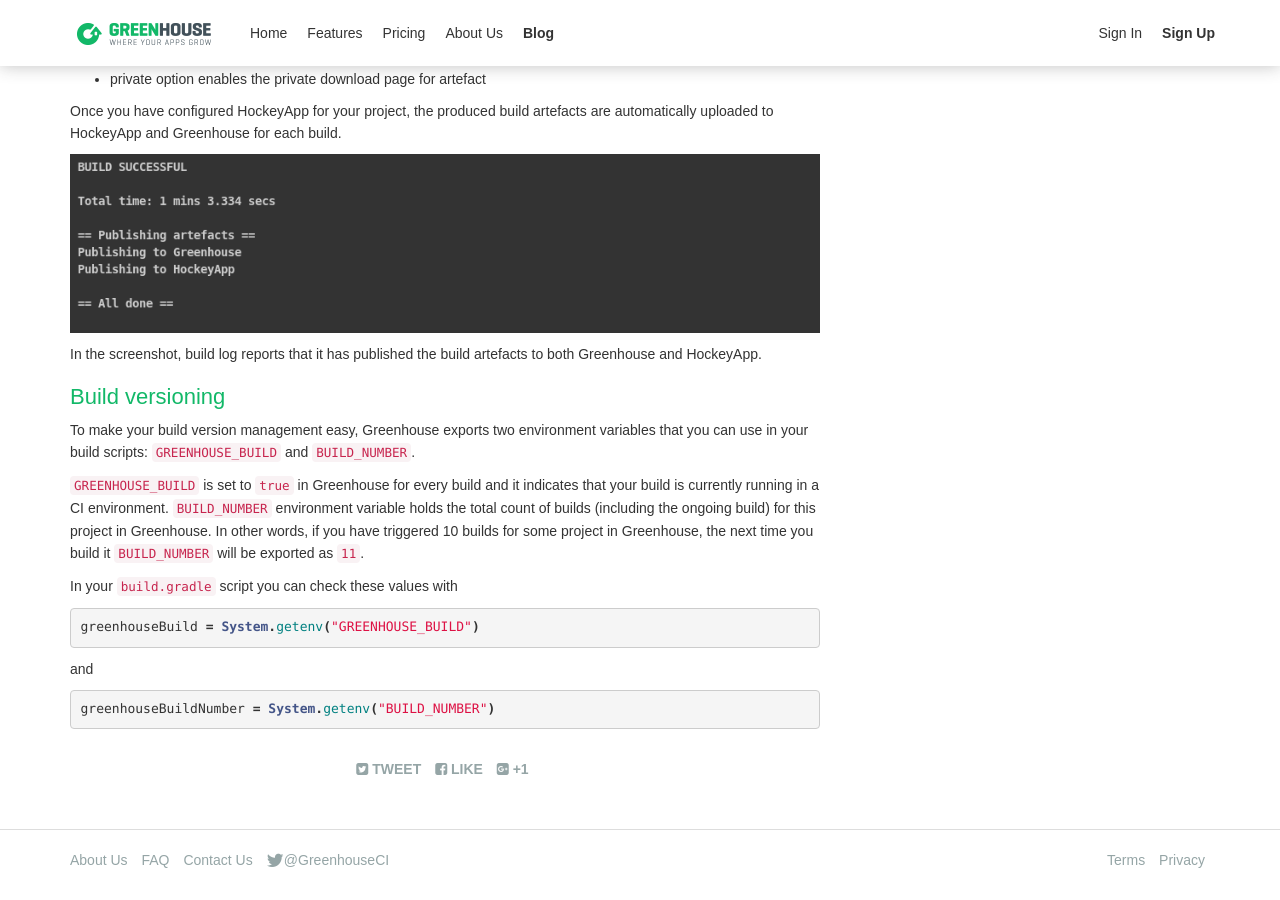
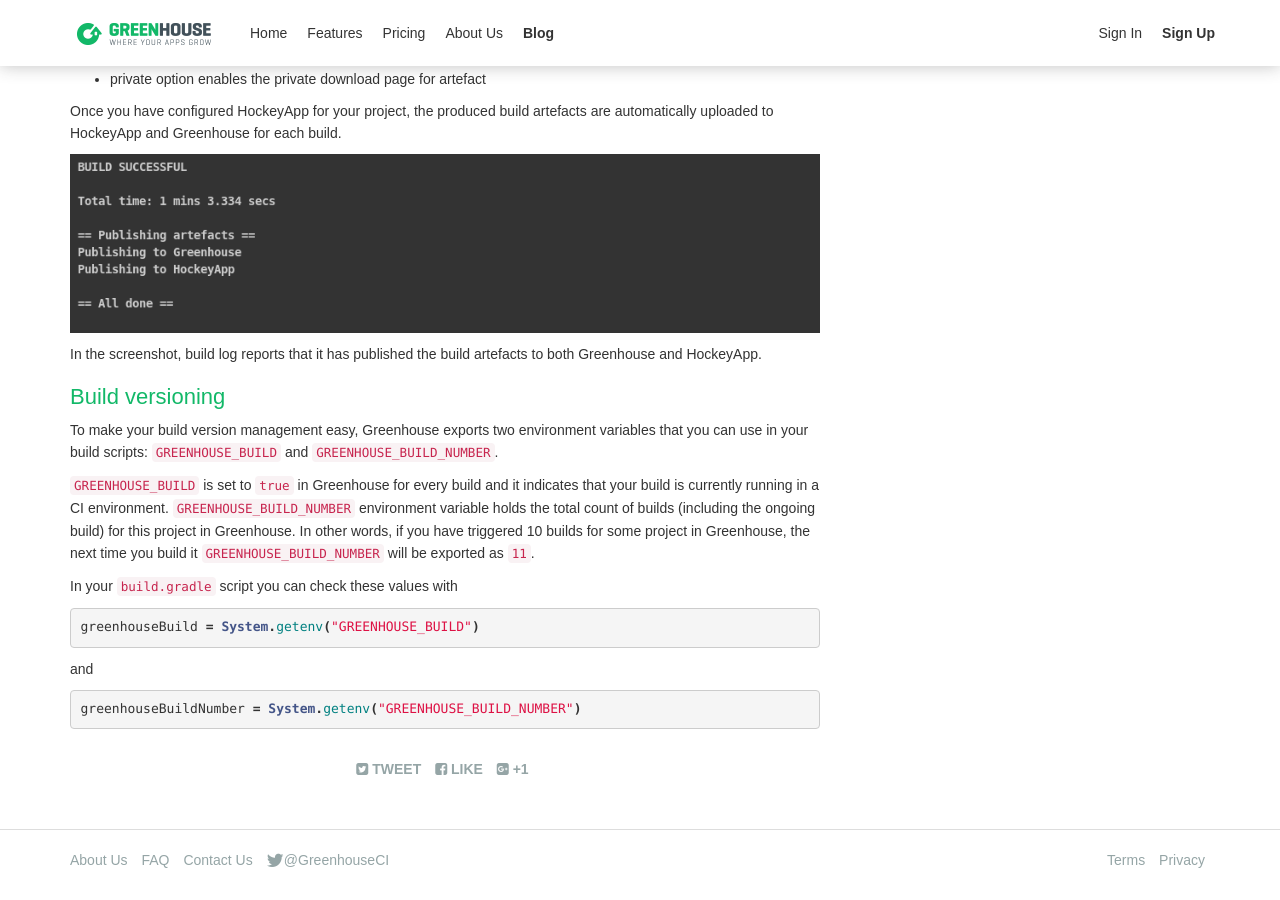
Before and after one commit to GreenhouseCI/blog.greenhouseci.com, a Jekyll site: the page built from pages/android_tutorial.md, in a window 1280 px wide and 900 px high, scrolled down 8932 px. Built offline with Jekyll 4.4.1, drawn with Linux system fonts in a browser that asks for light colours; nearby versions of some CDN libraries; comment, search, counter and statistics services are not loaded.

Commit message:
change BUILD_NUMBER -> GREENHOUSE_BUILD_NUMBER

```diff
--- a/pages/android_tutorial.md
+++ b/pages/android_tutorial.md
@@ -248,10 +248,10 @@
 <h2 id="build-versioning">Build versioning</h2>
 
 To make your build version management easy, Greenhouse exports two environment variables
-that you can use in your build scripts: `GREENHOUSE_BUILD` and `BUILD_NUMBER`.
+that you can use in your build scripts: `GREENHOUSE_BUILD` and `GREENHOUSE_BUILD_NUMBER`.
 
-`GREENHOUSE_BUILD` is set to `true` in Greenhouse for every build and it indicates that your build is currently running in a CI environment. `BUILD_NUMBER` environment variable
-holds the total count of builds (including the ongoing build) for this project in Greenhouse. In other words, if you have triggered 10 builds for some project in Greenhouse, the next time you build it `BUILD_NUMBER` will be exported as `11`.
+`GREENHOUSE_BUILD` is set to `true` in Greenhouse for every build and it indicates that your build is currently running in a CI environment. `GREENHOUSE_BUILD_NUMBER` environment variable
+holds the total count of builds (including the ongoing build) for this project in Greenhouse. In other words, if you have triggered 10 builds for some project in Greenhouse, the next time you build it `GREENHOUSE_BUILD_NUMBER` will be exported as `11`.
 
 In your `build.gradle` script you can check these values with
 {% highlight java %}
@@ -259,5 +259,5 @@
 {% endhighlight %}
 and
 {% highlight java %}
-greenhouseBuildNumber = System.getenv("BUILD_NUMBER")
+greenhouseBuildNumber = System.getenv("GREENHOUSE_BUILD_NUMBER")
 {% endhighlight %}
```
